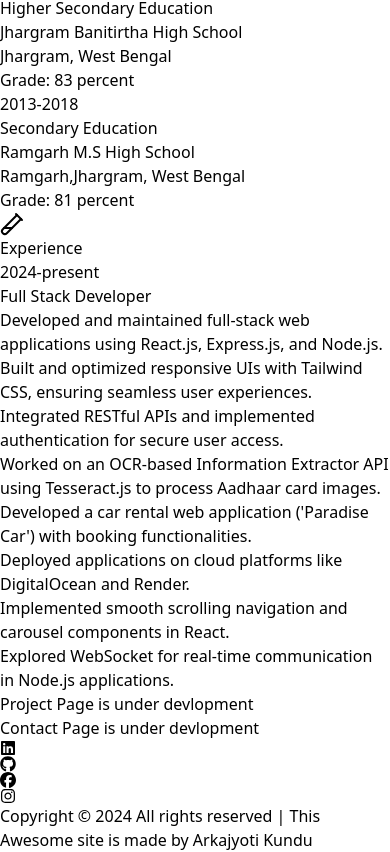
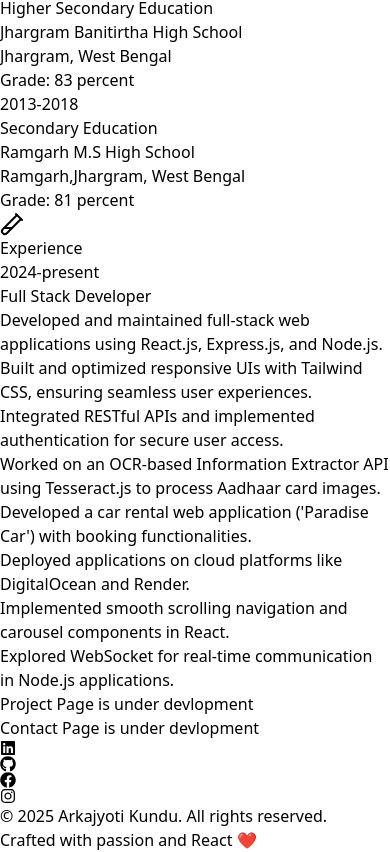
Before and after one commit to Arkajyoti333/Profolio_arka.dev, a React (Vite) app: page / in a window 390 px wide. Shown: the part 3572-4424 px from the top of the page. Built offline with nearby package versions, Linux system fonts and the light colour scheme.

Commit message:
`Refactor Footer component to use Framer Motion and React Icons v5`

```diff
--- a/src/components/Footer/Footer.jsx
+++ b/src/components/Footer/Footer.jsx
@@ -1,36 +1,92 @@
 import React from "react";
-import { FaLinkedin } from "react-icons/fa6";
-import { FaGithub } from "react-icons/fa6";
-import { FaFacebook } from "react-icons/fa6";
-import { FaInstagram } from "react-icons/fa6";
+import { motion } from "framer-motion";
+import { FaLinkedin, FaGithub, FaFacebook, FaInstagram } from "react-icons/fa";
 
+const Footer = () => {
+  const socialLinks = [
+    {
+      icon: <FaLinkedin />,
+      href: "https://www.linkedin.com/in/arkajyoti-kundu-784264242/",
+    },
+    {
+      icon: <FaGithub />,
+      href: "https://github.com/Arkajyoti333",
+    },
+    {
+      icon: <FaFacebook />,
+      href: "https://www.facebook.com/arkajyoti.kundu.9/",
+    },
+    {
+      icon: <FaInstagram />,
+      href: "https://www.instagram.com/arkajyoti_jr/",
+    },
+  ];
 
+  const containerVariants = {
+    hidden: { opacity: 0 },
+    visible: {
+      opacity: 1,
+      transition: {
+        staggerChildren: 0.1,
+      },
+    },
+  };
 
-const Footer=()=>{
+  const itemVariants = {
+    hidden: { y: 20, opacity: 0 },
+    visible: { y: 0, opacity: 1 },
+  };
 
+  return (
+    <footer className="bg-[#2D2E32] border-t border-gray-700">
+      <div className="max-w-7xl mx-auto px-4 sm:px-6 lg:px-8 py-8">
+        <motion.div
+          initial="hidden"
+          whileInView="visible"
+          viewport={{ once: true }}
+          variants={containerVariants}
+          className="flex flex-col items-center space-y-6"
+        >
+          {/* Social Links */}
+          <motion.div
+            variants={containerVariants}
+            className="flex space-x-6 md:space-x-8"
+          >
+            {socialLinks.map((link, index) => (
+              <motion.a
+                key={index}
+                variants={itemVariants}
+                href={link.href}
+                target="_blank"
+                rel="noopener noreferrer"
+                className="text-gray-300 hover:text-blue-400 transition-colors duration-300"
+              >
+                <motion.div
+                  whileHover={{ scale: 1.1 }}
+                  whileTap={{ scale: 0.9 }}
+                  className="p-3 rounded-full bg-gray-800 hover:bg-gray-700 transition-all duration-300 shadow-lg"
+                >
+                  <span className="text-2xl">{link.icon}</span>
+                </motion.div>
+              </motion.a>
+            ))}
+          </motion.div>
 
-    return (
-        <>
-        <div  className="flex flex-wrap justify-center bg-[#2D2E32]   text-white  border-2 shrink-0 rounded  bottom-0 ">
-            <div className="flex flex-wrap mt-5 w-[80%] flex-col justify-center   ">
-            <div className="flex flex-wrap  justify-center mt-5 ">
-                <ul className="flex flex-wrp w-auto justify-row items-center  p-3 gap-x-10 text-[28px] mt-3">
-                    <li className="cursor-pointer transition-transform ease-in-out duration-300 hover:scale-125 hover:text-blue-300"><a href="https://www.linkedin.com/in/arkajyoti-kundu-784264242/" target="_blank"><FaLinkedin /></a></li>
-                    <li className="cursor-pointer transition-transform ease-in-out duration-300 hover:scale-125 hover:text-blue-300"><a href="https://github.com/Arkajyoti333" target="_blank"><FaGithub /></a></li>
-                    <li className="cursor-pointer transition-transform ease-in-out duration-300 hover:scale-125 hover:text-blue-300"><a href="https://www.facebook.com/arkajyoti.kundu.9/" target="_blank"><FaFacebook /></a> </li>
-                    <li className="cursor-pointer transition-transform ease-in-out duration-300 hover:scale-125 hover:text-blue-300"><a href="https://www.instagram.com/arkajyoti_jr/" target="_blank"><FaInstagram /></a></li>
-                </ul>
-            </div>
-            <div className="flex flex-wrap flex-row justify-evenly min-w-screen m-3 p-1 border-t-2 border-white min-w-[75%]">
-          <p className=" font-semibold text-center">
-            Copyright © 2024 All rights reserved | This Awesome site is made by Arkajyoti Kundu
-          </p>
-        </div>
-            </div>
-        </div>
-        </>
-    );
-}
-
+          {/* Copyright Text */}
+          <motion.p
+            variants={itemVariants}
+            className="text-center text-gray-400 text-sm md:text-base"
+          >
+            © {new Date().getFullYear()} Arkajyoti Kundu. All rights reserved.
+            <br />
+            <span className="mt-1 inline-block">
+              Crafted with passion and React ❤️
+            </span>
+          </motion.p>
+        </motion.div>
+      </div>
+    </footer>
+  );
+};
 
 export default Footer;
```
